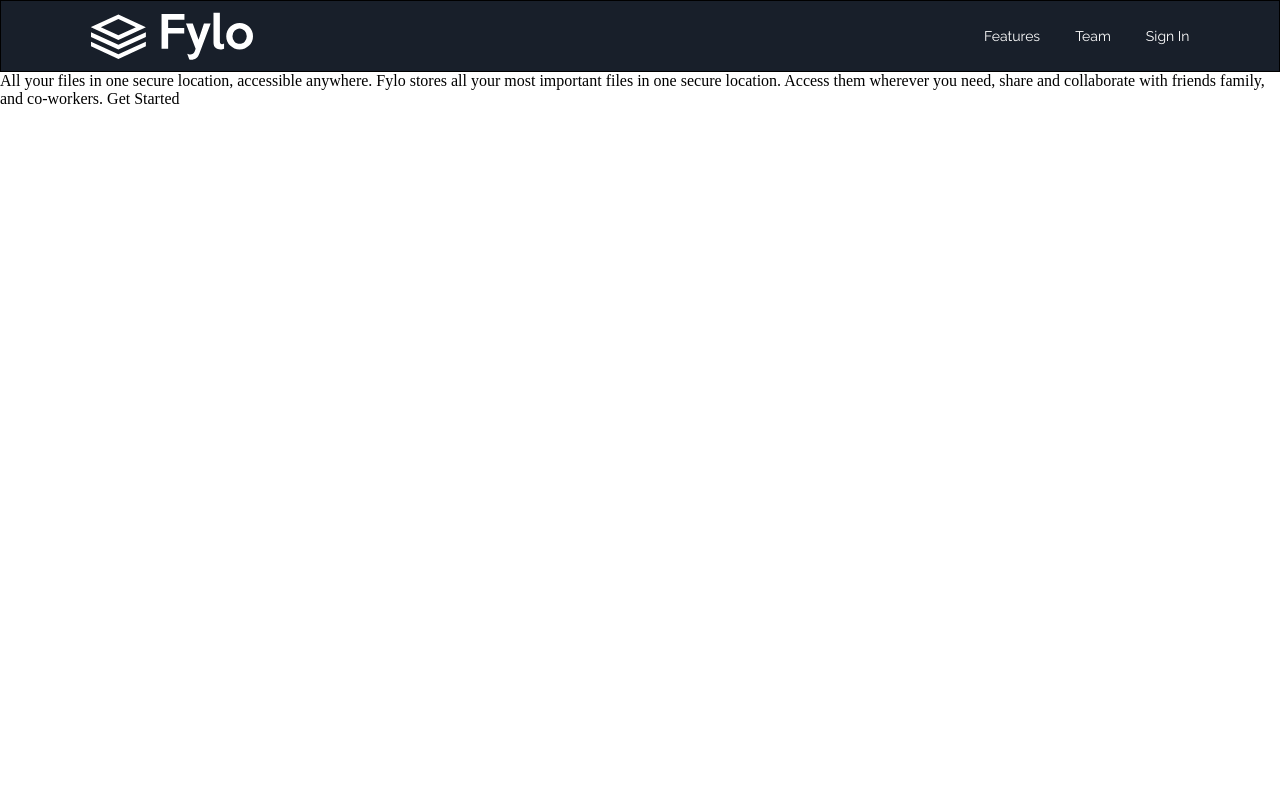
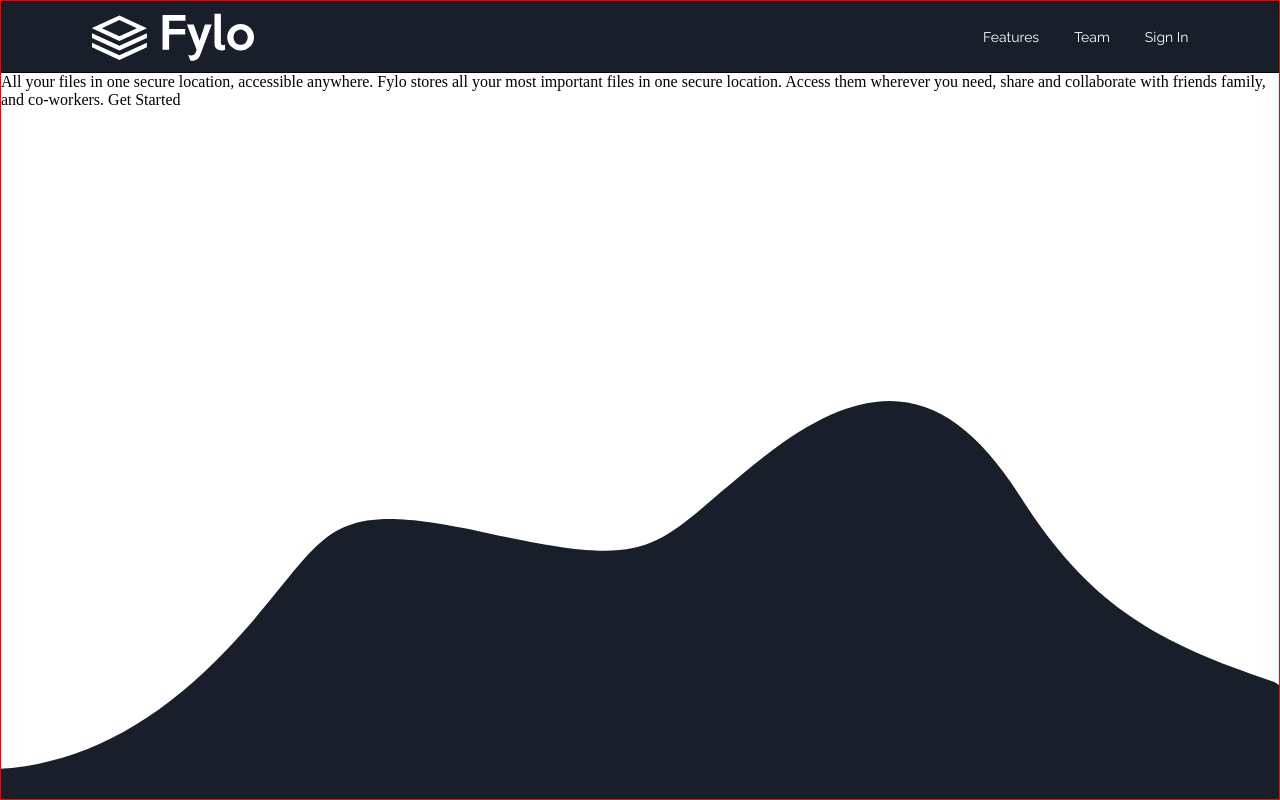
Before and after one commit to mauger1998/dark-theme-landing-page, a plain HTML site: page index.html in a window 1280 px wide. Drawn offline with Linux system fonts and the light colour scheme.

Commit message:
Use background settings to set background image

```diff
--- a/style.css
+++ b/style.css
@@ -4,6 +4,24 @@
     box-sizing: border-box;
 }
 
+body {
+    background-image:url(images/bg-curvy-desktop.svg);
+    background-repeat: no-repeat;
+    position:relative;
+    background-position:bottom;
+    background-size: contain;
+    border:1px solid red;
+    height:100vh;
+
+}
+
+
+
+
+
+
+
+/* Navigation */
 .nav {
     border:1px solid black;
     color:white;
```
